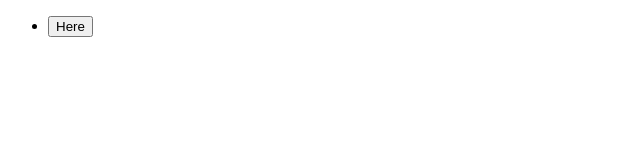
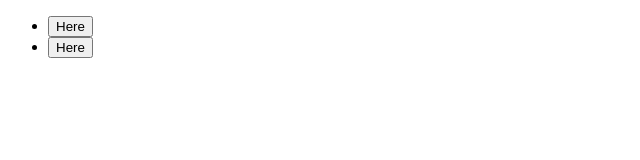
Before and after one commit to qaaimgood/gitTest, a plain HTML site: page index.html in a window 1280 px wide. Shown: the whole page, without its empty margins (0-640 px from the left). Drawn offline with Linux system fonts and the light colour scheme.

Commit message:
added another button

```diff
--- a/index.html
+++ b/index.html
@@ -7,6 +7,7 @@
 <div>
 	<ul>
 	<li><button>Here</button></li>
+	<li><button>Here</button></li>
 	</ul>
 </div>
 </body>
```
